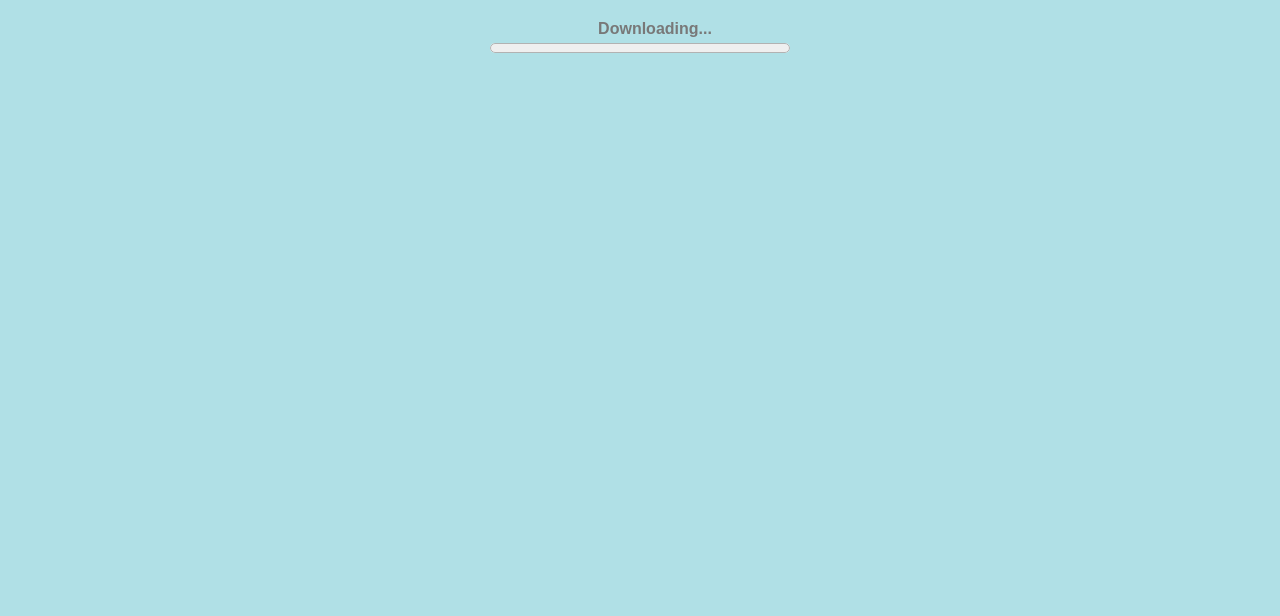
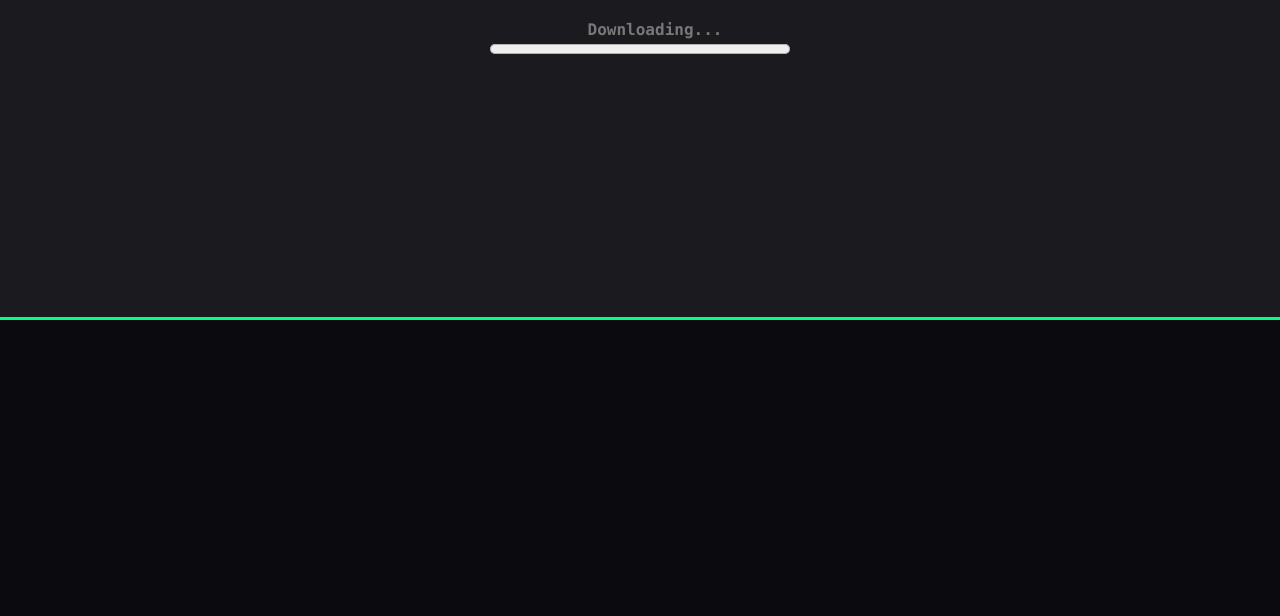
Before and after one commit to Jherrie27/MonFuse, a plain HTML site: page index.html in a window 1280 px wide. Drawn offline with Linux system fonts and the light colour scheme; no server answers; grey boxes are pictures that could not be loaded.

Commit message:
Update HTML structure and styling for the game

```diff
--- a/index.html
+++ b/index.html
@@ -237,18 +237,18 @@ config = {
     _sdl2 : "canvas",
     user_canvas : 0,
     user_canvas_managed : 0,
-    ume_block : 1,
+    ume_block : 0,
     can_close : 0,
     archive : "monfuse",
-    gui_debug : 3,
+    gui_debug : 1,
     cdn : "https://pygame-web.github.io/archives/0.9/",
-    autorun : 0,
+    autorun : 1,
     PYBUILD : "3.12"
 }
 
 </script>
 
-    <title>monfuse</title>
+    <title>Monster Fusion Game</title>
     <meta charset="UTF-8">
     <meta http-equiv="X-UA-Compatible" content="IE=edge">
     <meta name="viewport" content="width=device-width, initial-scale=1.0">
@@ -303,10 +303,10 @@ config = {
         }
 
         body {
-            font-family: arial;
+            font-family: 'Consolas', 'Courier New', monospace;
             margin: 0;
             padding: none;
-            background-color:powderblue;
+            background-color: #1a1a1f;
         }
 
         .topright{
@@ -339,6 +339,26 @@ config = {
            right:10px;
            border: 1px solid black;
         }
+
+        /* Make terminal more visible */
+        #pyconsole {
+            position: fixed;
+            bottom: 0;
+            left: 0;
+            right: 0;
+            height: 60vh;
+            background: #0a0a0f;
+            border-top: 3px solid #00ff88;
+            z-index: 1000;
+        }
+
+        #terminal {
+            width: 100%;
+            height: 100%;
+            padding: 10px;
+            box-sizing: border-box;
+            overflow-y: auto;
+        }
     </style>
 
     <script src="https://pygame-web.github.io/archives/0.9//browserfs.min.js"></script>
@@ -366,7 +386,7 @@ height="1px"
 
     <div id=crt  class=bottomright >
 
-        <div id="system" hidden>
+        <div id="system">
             <div class="button-container">
                 <button id="aiostop" disabled>AIO ⏏︎</button>
                 <button id="aiopaused_true" disabled>AIO ■</button>
@@ -386,7 +406,7 @@ height="1px"
 
         </div>
 
-        <div id=box class="emscripten_border" hidden=true>
+        <div id=box class="emscripten_border">
 
             <div id="info" class="trinfo"></div>
 
@@ -426,11 +446,12 @@ frameborder="1"
         // make your js customization here
         console.log(__FILE__, "custom_onload")
 
-        pyconsole.hidden = debug_hidden
-        system.hidden = debug_hidden
-        transfer.hidden = debug_hidden
-        info.hidden = debug_hidden
-        box.hidden =  debug_hidden
+        // FORCE TERMINAL TO BE VISIBLE
+        pyconsole.hidden = false
+        system.hidden = true
+        transfer.hidden = false
+        info.hidden = true
+        box.hidden = true
 
     }
 
```
